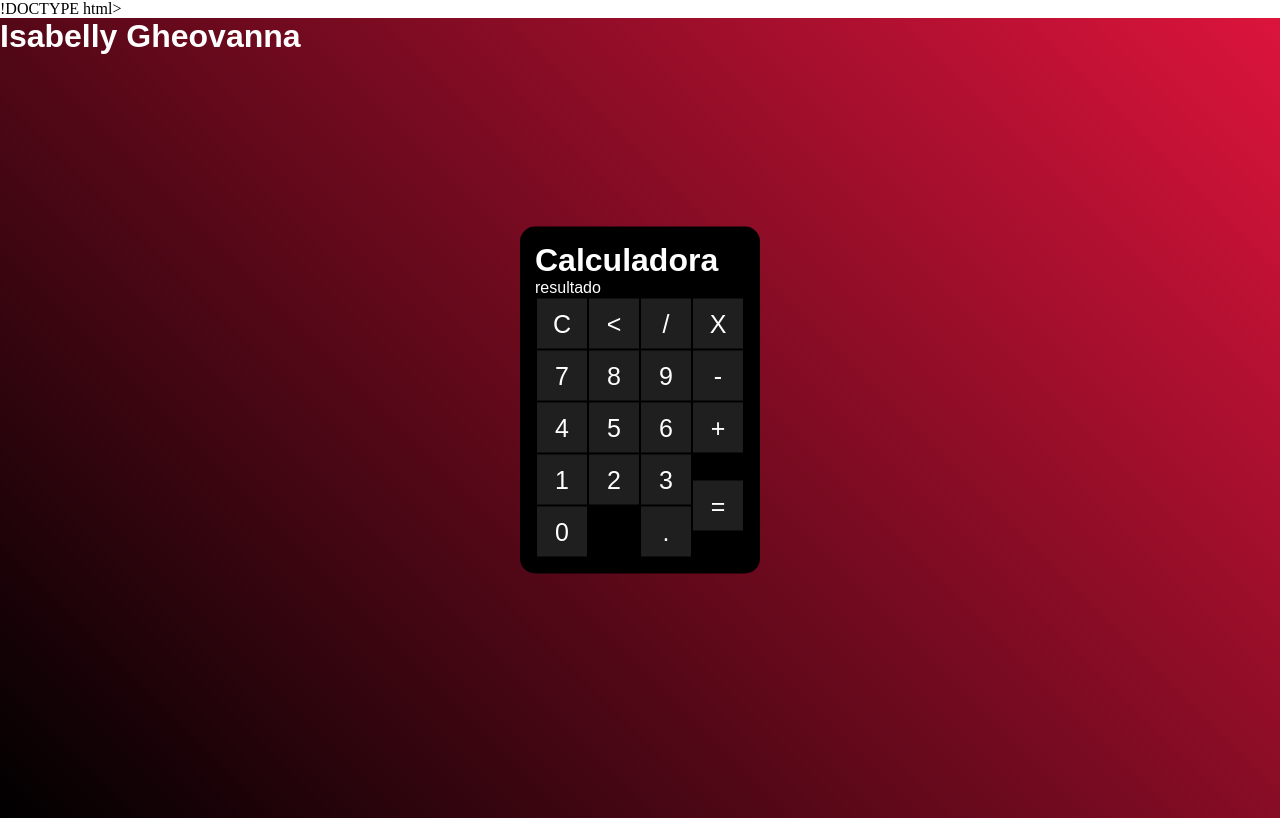
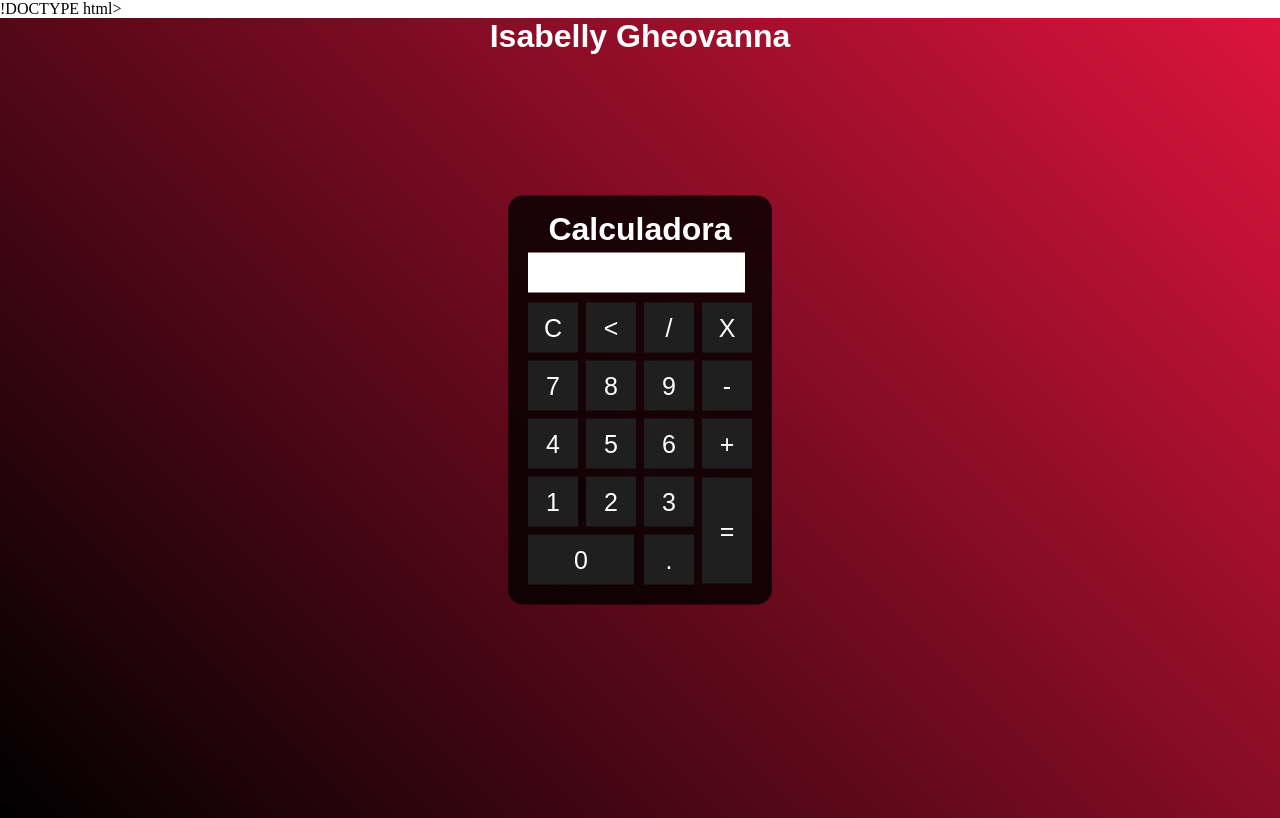
Before and after one commit to Bellybelly26/Calculadora, a plain HTML site: page calculadora.html in a window 1280 px wide. Drawn offline with Linux system fonts and the light colour scheme.

Commit message:
Update calculadora.html

```diff
--- a/calculadora.html
+++ b/calculadora.html
@@ -14,10 +14,11 @@
             height: 100vh;
             color: #fff;
             font-family: Arial, Helvetica, sans-serif;
+            text-align: center;
         }
         .calculadora{
             position: absolute;
-            background-color: black;
+            background-color: rgba(0, 0, 0, 0.8);
             top: 50%;
             left: 50%;
             transform: translate(-50%,-50%);
@@ -29,12 +30,23 @@
             height: 50px;
             font-size: 25px;
             cursor: pointer;
+            margin: 3px;
             background-color: rgb(31,31,31);
             border: none;
             color: #fff;
         }
         .botao:hover{
             background-color: black;
+        }
+        #resultado{
+            background-color: white;
+            width: 207px;
+            height: 30px;
+            margin: 5px;
+            font-size: 25px;
+            color: black;
+            text-align: right;
+            padding: 5px;
         }
     </style>
 </head>
@@ -43,38 +55,66 @@
         <h1>Isabelly Gheovanna</h1>
         <div class="calculadora">
             <h1>Calculadora</h1>
-            <p id="resultado">resultado</p>
+            <p id="resultado"></p>
             <table>
                 <tr>
-                    <td><button class="botao">C</button></td>
-                    <td><button class="botao"><</button></td>
-                    <td><button class="botao">/</button></td>
-                    <td><button class="botao">X</button></td>
+                    <td><button class="botao" onclick="clean()">C</button></td>
+                    <td><button class="botao" onclick="back()"><</button></td>
+                    <td><button class="botao" onclick="insert('/')">/</button></td>
+                    <td><button class="botao" onclick="insert('* ')">X</button></td>
                 </tr>
                 <tr>
-                    <td><button class="botao">7</button></td>
-                    <td><button class="botao">8</button></td>
-                    <td><button class="botao">9</button></td>
-                    <td><button class="botao">-</button></td>
+                    <td><button class="botao" onclick="insert('7')">7</button></td>
+                    <td><button class="botao" onclick="insert('8')">8</button></td>
+                    <td><button class="botao" onclick="insert('9')">9</button></td>
+                    <td><button class="botao" onclick="insert('-')">-</button></td>
                 </tr>
                 <tr>
-                    <td><button class="botao">4</button></td>
-                    <td><button class="botao">5</button></td>
-                    <td><button class="botao">6</button></td>
-                    <td><button class="botao">+</button></td>
+                    <td><button class="botao" onclick="insert('4')">4</button></td>
+                    <td><button class="botao" onclick="insert('5')">5</button></td>
+                    <td><button class="botao" onclick="insert('6')">6</button></td>
+                    <td><button class="botao" onclick="insert('+')">+</button></td>
                 </tr>
                 <tr>
-                    <td><button class="botao">1</button></td>
-                    <td><button class="botao">2</button></td>
-                    <td><button class="botao">3</button></td>
-                    <td rowspan="2"><button class="botao">=</button></td>
+                    <td><button class="botao" onclick="insert('1')">1</button></td>
+                    <td><button class="botao" onclick="insert('2')">2</button></td>
+                    <td><button class="botao" onclick="insert('3')">3</button></td>
+                    <td rowspan="2"><button class="botao" style="height: 106px;" onclick="calcular()">=</button></td>
                 </tr>
                 <tr>
-                    <td colspan="2"><button class="botao">0</button></td>
-                    <td><button class="botao">.</button></td>
+                    <td colspan="2"><button class="botao" style="width: 106px;" onclick="insert('0')">0</button></td>
+                    <td><button class="botao" onclick="insert('.')">.</button></td>
                 </tr>
             </table>
         </div>
     </div>
+    <script>
+        function insert(num)
+        {
+            var numero = document.getElementById('resultado').innerHTML;
+            document.getElementById('resultado').innerHTML = numero + num;
+        }
+        function clean()
+        {
+            document.getElementById('resultado').innerHTML = "";
+        }
+        function back()
+        {
+            var resultado = document.getElementById('resultado').innerHTML;
+            document.getElementById('resultado').innerHTML = resultado.substring(0, resultado.length -1);
+        }
+        function calcular()
+        {
+            var resultado = document.getElementById('resultado').innerHTML;
+            if(resultado)
+            {
+                document.getElementById('resultado').innerHTML = eval(resultado);
+            }
+            else
+            {
+                document.getElementById('resultado').innerHTML = "Nada..."
+            }
+        }
+    </script>
 </body>
 </html>
```
